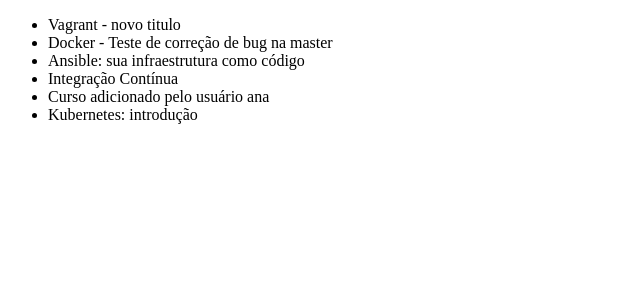
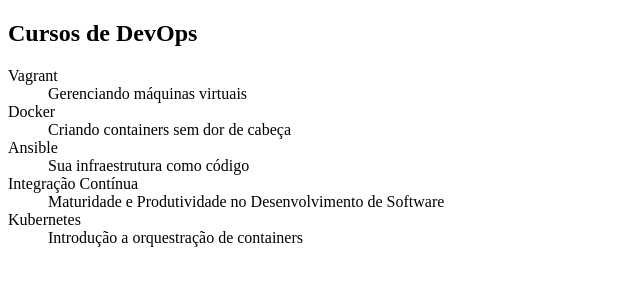
Before and after one commit to renatocipriano/alura-git, a plain HTML site: page index.html in a window 1280 px wide. Shown: the whole page, without its empty margins (0-640 px from the left). Drawn offline with Linux system fonts and the light colour scheme.

Commit message:
H1 -> H2

```diff
--- a/index.html
+++ b/index.html
@@ -1,17 +1,24 @@
 <!DOCTYPE html>
 <html lang="en">
 <head>
-    <meta charset="UTF-8">
-    <title>Cursos da DevOps da Alura // correção</title>
+	<meta charset="UTF-8">
+	<title>Cursos da DevOps da Alura // correção</title>
 </head>
 <body>
-<ul>
-    <li>Vagrant - novo titulo</li>
-    <li>Docker - Teste de correção de bug na master</li>
-    <li>Ansible: sua infraestrutura como código</li>
-    <li>Integração Contínua</li>
-    <li>Curso adicionado pelo usuário ana</li>
-    <li>Kubernetes: introdução</li>
-</ul>
+
+	<h2 class="titulo">Cursos de DevOps</h2>
+	<dl>
+		<dt>Vagrant</dt>
+		<dd>Gerenciando máquinas virtuais</dd>
+		<dt>Docker</dt>
+		<dd>Criando containers sem dor de cabeça</dd>
+		<dt>Ansible</dt>
+		<dd>Sua infraestrutura como código</dd>
+		<dt>Integração Contínua</dt>
+		<dd>Maturidade e Produtividade no Desenvolvimento de Software</dd>
+		<dt>Kubernetes</dt>
+		<dd>Introdução a orquestração de containers</dd>
+	</dl>
+
 </body>
 </html>
```
